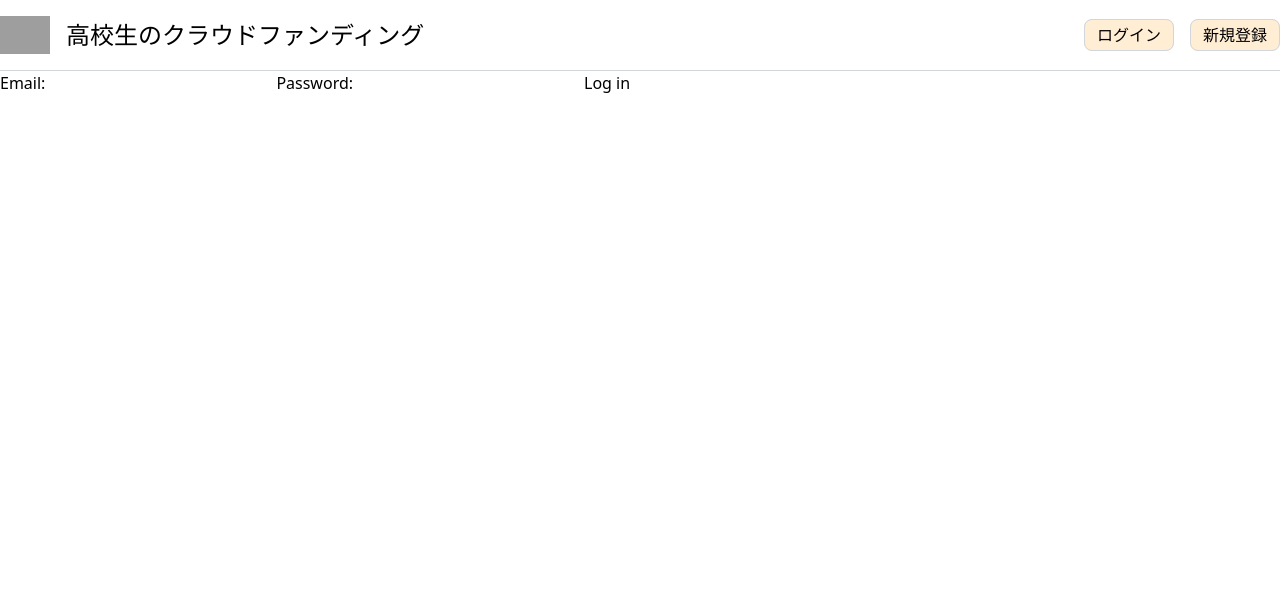
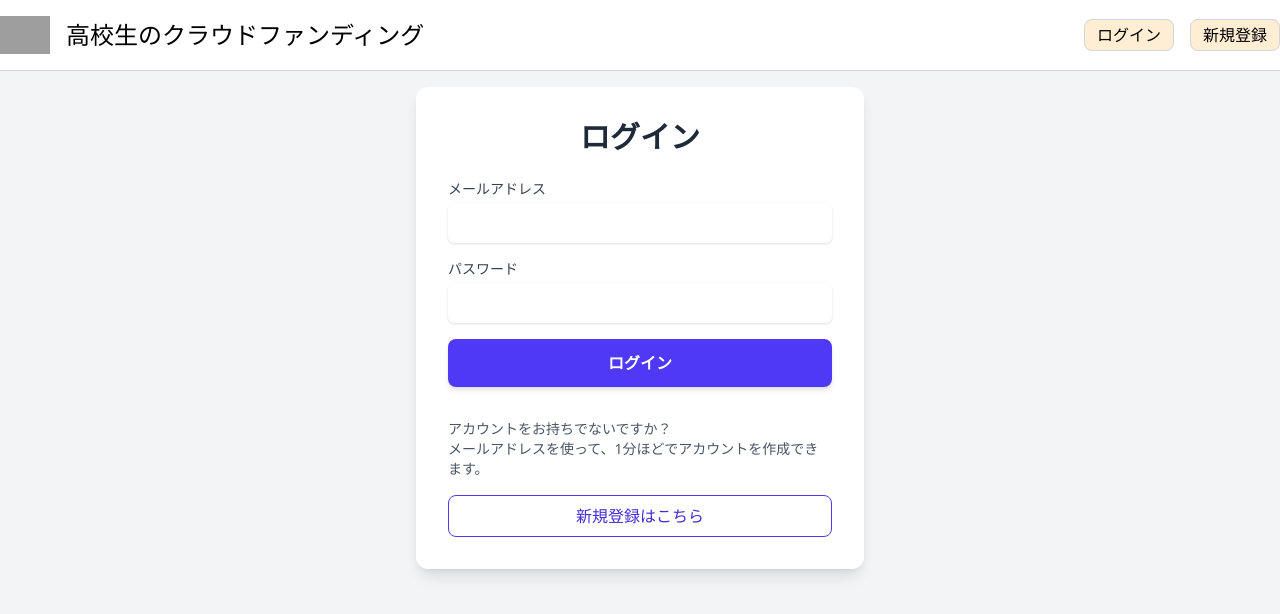
Before and after one commit to Shunsuke0205/inspirit-for-supporter, a Next.js app: page /login in a window 1280 px wide. Shown: the top 614 px of the page. Built offline with nearby package versions, Linux system fonts and the light colour scheme; no server answers; grey boxes are pictures that could not be loaded.

Commit message:
fix: login page

```diff
--- a/src/app/login/page.tsx
+++ b/src/app/login/page.tsx
@@ -1,13 +1,60 @@
+import Link from 'next/link';
 import { login } from './actions'
 
 export default function LoginPage() {
   return (
-    <form>
-      <label htmlFor="email">Email:</label>
-      <input id="email" name="email" type="email" required />
-      <label htmlFor="password">Password:</label>
-      <input id="password" name="password" type="password" required />
-      <button formAction={login}>Log in</button>
-    </form>
-  )
+    <div className="h-screen pt-4 flex items-start justify-center bg-gray-100">
+      <div className="w-full max-w-md bg-white rounded-xl shadow-lg p-8 space-y-6">
+        <h1 className="text-3xl font-bold text-center text-gray-800">ログイン</h1>
+
+        {/* ログインフォーム */}
+        <form className="space-y-4">
+          <div>
+            <label htmlFor="email" className="block text-sm font-medium text-gray-700">
+              メールアドレス
+            </label>
+            <input
+              id="email"
+              name="email"
+              type="email"
+              required
+              className="mt-1 block w-full rounded-md border-gray-300 shadow-sm p-2 text-gray-900 focus:border-indigo-500 focus:ring focus:ring-indigo-200 focus:ring-opacity-50"
+            />
+          </div>
+          <div>
+            <label htmlFor="password" className="block text-sm font-medium text-gray-700">
+              パスワード
+            </label>
+            <input
+              id="password"
+              name="password"
+              type="password"
+              required
+              className="mt-1 block w-full rounded-md border-gray-300 shadow-sm p-2 text-gray-900 focus:border-indigo-500 focus:ring focus:ring-indigo-200 focus:ring-opacity-50"
+            />
+          </div>
+          <button
+            formAction={login}
+            className="w-full py-3 px-4 bg-indigo-600 text-white font-semibold rounded-lg shadow-md hover:bg-indigo-700 transition duration-300 ease-in-out"
+          >
+            ログイン
+          </button>
+        </form>
+
+        {/* サインアップへの案内 */}
+        <div className="mt-8">
+          <p className="text-sm text-gray-600">
+            アカウントをお持ちでないですか？
+            <br />
+            メールアドレスを使って、1分ほどでアカウントを作成できます。
+          </p>
+          <Link href="/signup">
+            <button className="mt-4 w-full py-2 px-4 border border-indigo-600 text-indigo-700 font-light rounded-lg hover:bg-indigo-50 transition duration-300 ease-in-out">
+              新規登録はこちら
+            </button>
+          </Link>
+        </div>
+      </div>
+    </div>
+  );
 }
```
